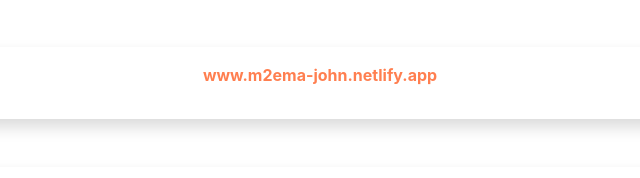
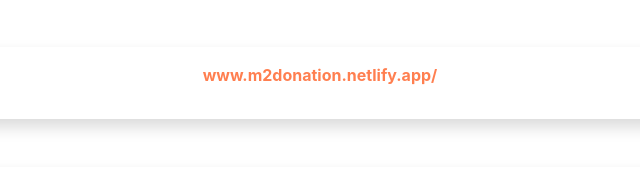
Before and after one commit to mostak909/amazing-sites, a plain HTML site: page index.html in a window 1280 px wide. Shown: the part 603-781 px from the top of the page, 320-960 px from the left. Drawn offline with nearby package versions, Linux system fonts and the light colour scheme.

Commit message:
Update index.html
nuw app update

```diff
--- a/index.html
+++ b/index.html
@@ -37,6 +37,9 @@
 
     <section class="contant">
 
+        <div class="shadow p-3 mb-5 bg-white rounded">
+            <p><a href="https://m2donation.netlify.app/">www.m2donation.netlify.app/</a></p>
+        </div>
         <div class="shadow p-3 mb-5 bg-white rounded">
             <p><a href="https://m2ema-john.netlify.app/">www.m2ema-john.netlify.app</a></p>
         </div>
```
